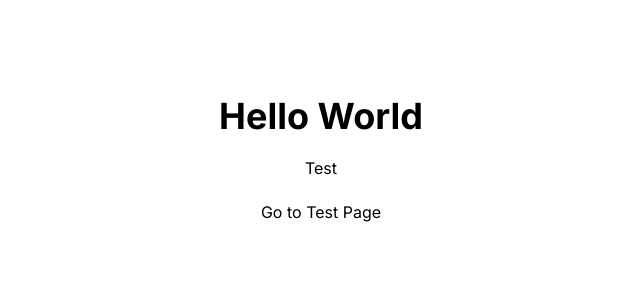
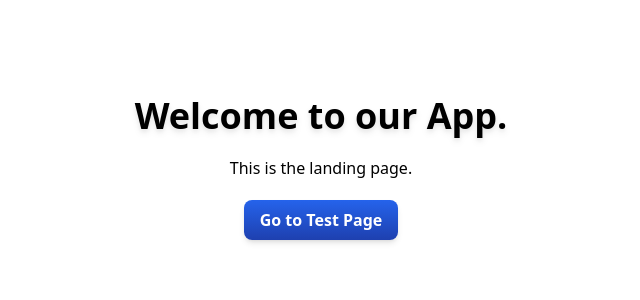
Before and after one commit to okni-c/formula-stat, a Next.js app: page / in a window 1280 px wide. Shown: the top 300 px of the page, without its empty margins (319-959 px from the left). Built offline with nearby package versions, Linux system fonts and the light colour scheme.

Commit message:
Added animations

```diff
--- /dev/null
+++ b/app/getData.tsx
@@ -0,0 +1,18 @@
+'use client'
+
+import { useState, useEffect } from 'react';
+import { invoke } from '@tauri-apps/api/tauri';
+
+export default function GetData() {
+  const [data, setData] = useState('');
+
+  useEffect(() => {
+    invoke<string>('get_data')
+      .then((response) => {
+        setData(response);
+      })
+      .catch(console.error);
+  }, []);
+
+  return <h4 className='text-emerald-500'>{data}</h4>;
+}
--- /dev/null
+++ b/app/greet.tsx
@@ -0,0 +1,18 @@
+'use client'
+
+import { useState, useEffect } from 'react';
+import { invoke } from '@tauri-apps/api/tauri';
+
+export default function Greet() {
+  const [greeting, setGreeting] = useState('');
+
+  useEffect(() => {
+    invoke<string>('greet', { name: 'Next.js' })
+      .then((response) => {
+        setGreeting(response);
+      })
+      .catch(console.error);
+  }, []);
+
+  return <h4 className='text-amber-500'>{greeting}</h4>;
+}
--- a/app/layout.tsx
+++ b/app/layout.tsx
@@ -1,8 +1,5 @@
 import './globals.css'
 import type { Metadata } from 'next'
-import { Inter } from 'next/font/google'
-
-const inter = Inter({ subsets: ['latin'] })
 
 export const metadata: Metadata = {
   title: 'Create Next App',
@@ -16,7 +13,7 @@ export default function RootLayout({
 }) {
   return (
     <html lang="en">
-      <body className={inter.className}>{children}</body>
+      <body>{children}</body>
     </html>
   )
 }
--- a/app/page.tsx
+++ b/app/page.tsx
@@ -1,12 +1,31 @@
+'use client'
+
 import Image from 'next/image'
 import Link from 'next/link'
+import Greet from './greet'
+import GetData from './getData'
+import { AnimatePresence, motion } from 'framer-motion'
 
 export default function Home() {
   return (
-    <main className="flex min-h-screen flex-col items-center p-24">
-      <h1 className='text-4xl font-bold'>Hello World</h1>
-      <p className='my-5'>Test</p>
-      <Link href='/test'>Go to Test Page</Link>
-    </main>
+    <AnimatePresence>
+      <motion.main className="flex min-h-screen flex-col items-center p-24"
+        initial={{ opacity: 0, scale: 0.5 }}
+        animate={{ opacity: 1, scale: 1 }}
+        exit={{ opacity: 0, scale: 0.5 }}
+        transition={{
+          duration: 0.1,
+          delay: 0.1,
+          ease: [0, 0.71, 0.2, 1.01]
+        }}>
+        <h1 className='text-4xl font-bold drop-shadow-md'>Welcome to our App.</h1>
+        <p className='my-5'>This is the landing page.</p>
+        <Link href='/test' className='hover:scale-105 duration-50 rounded-lg bg-gradient-to-b from-blue-600 to-blue-800 px-4 py-2 text-white font-semibold shadow-md'>Go to Test Page</Link>
+        <div className='my-8 flex flex-col gap-4 items-center'>
+          <Greet />
+          <GetData />
+        </div>
+      </motion.main>
+    </AnimatePresence>
   )
 }
--- a/app/test/page.tsx
+++ b/app/test/page.tsx
@@ -1,10 +1,25 @@
-import Link from "next/link"
+'use client'
 
-export default function Page() {
-    return(
-        <div>
-            <h2>Test page</h2>
-            <Link href='/'>Back to home</Link>
-        </div>
-    )
+import Image from 'next/image'
+import Link from 'next/link'
+import { AnimatePresence, motion } from 'framer-motion'
+
+export default function Home() {
+  return (
+    <AnimatePresence>
+      <motion.main className="flex min-h-screen flex-col items-center p-24"
+        initial={{ opacity: 0, scale: 0.5 }}
+        animate={{ opacity: 1, scale: 1 }}
+        exit={{ opacity: 0, scale: 0.5 }}
+        transition={{
+          duration: 0.1,
+          delay: 0.1,
+          ease: [0, 0.71, 0.2, 1.01]
+        }}>
+        <h1 className='text-4xl font-bold drop-shadow-md'>Test Page</h1>
+        <p className='my-5'>This is the landing page.</p>
+        <Link href='/' className='hover:scale-105 duration-100 rounded-lg bg-blue-600 px-4 py-2 text-white font-semibold'>Back to Home</Link>
+      </motion.main>
+    </AnimatePresence>
+  )
 }
--- a/package.json
+++ b/package.json
@@ -17,6 +17,7 @@
     "autoprefixer": "10.4.14",
     "eslint": "8.45.0",
     "eslint-config-next": "13.4.10",
+    "framer-motion": "^10.12.21",
     "next": "13.4.10",
     "postcss": "8.4.26",
     "react": "18.2.0",
```
Also changed, not shown: 2 other files (tests, documents, lock files or other folders).
